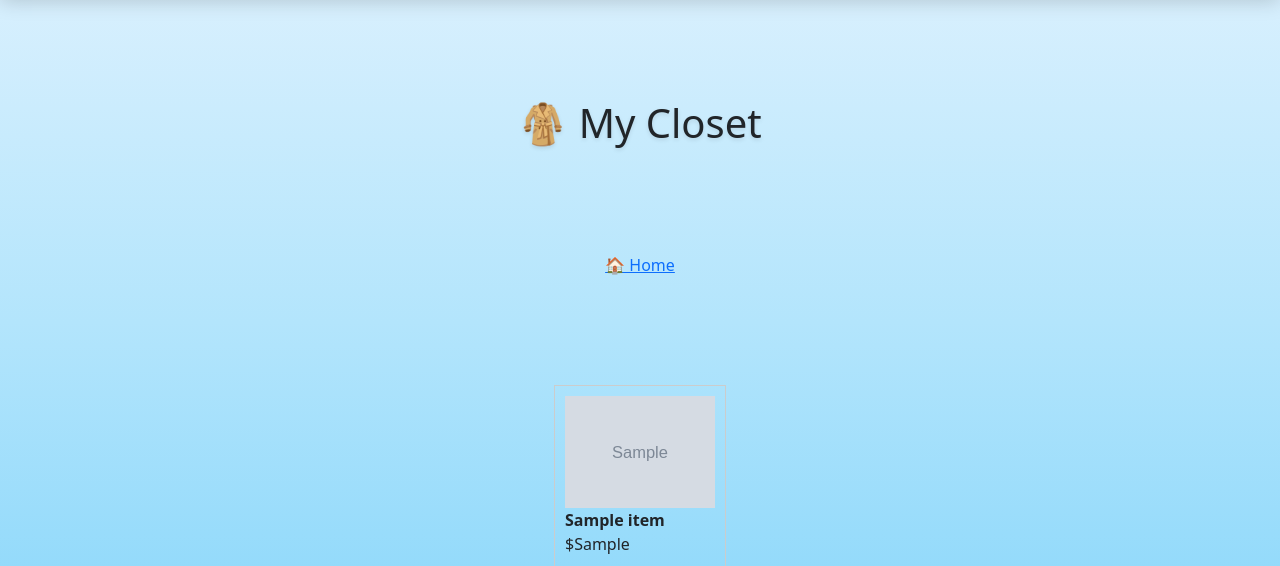
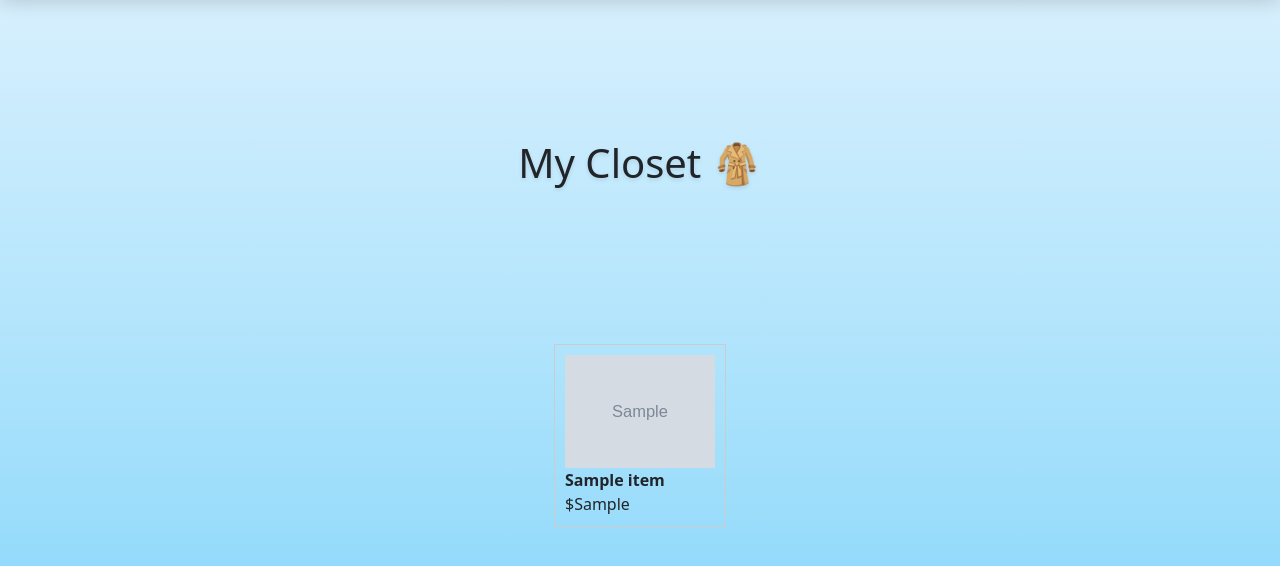
Before and after one commit to mayokunl/Weather-Based-Outfit-Planner, a Flask app: page /closet/view in a window 1280 px wide. Shown: the part 78-644 px from the top of the page. Run offline with Flask 3, Linux system fonts and the light colour scheme; a user stored in the database is signed in; tables that the repository leaves empty hold one stand-in row (values such as "Sample post"); grey boxes marked "Sample" are stand-in pictures.

Commit message:
changed emoji order

```diff
--- a/templates/closet.html
+++ b/templates/closet.html
@@ -2,10 +2,12 @@
 {% block content %}
 <!DOCTYPE html>
 <html>
-<head><title>My Closet</title></head>
+<head>
+  <title>My Closet</title>
+</head>
+
 <body>
-  <h1>🧥 My Closet</h1>
-  <a href="{{ url_for('home') }}">🏠 Home</a>
+  <h1> My Closet 🧥</h1>
 
   {% if items %}
     <div style="display: flex; flex-wrap: wrap;">
```
